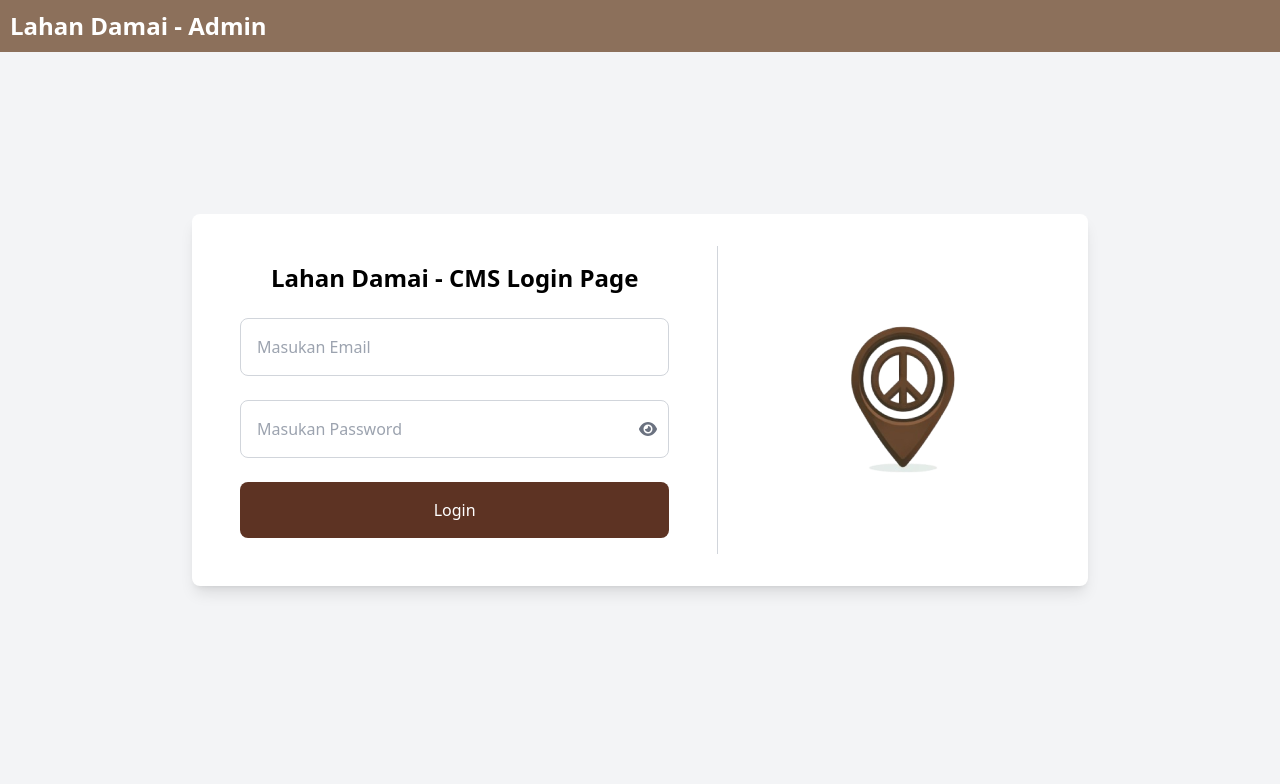
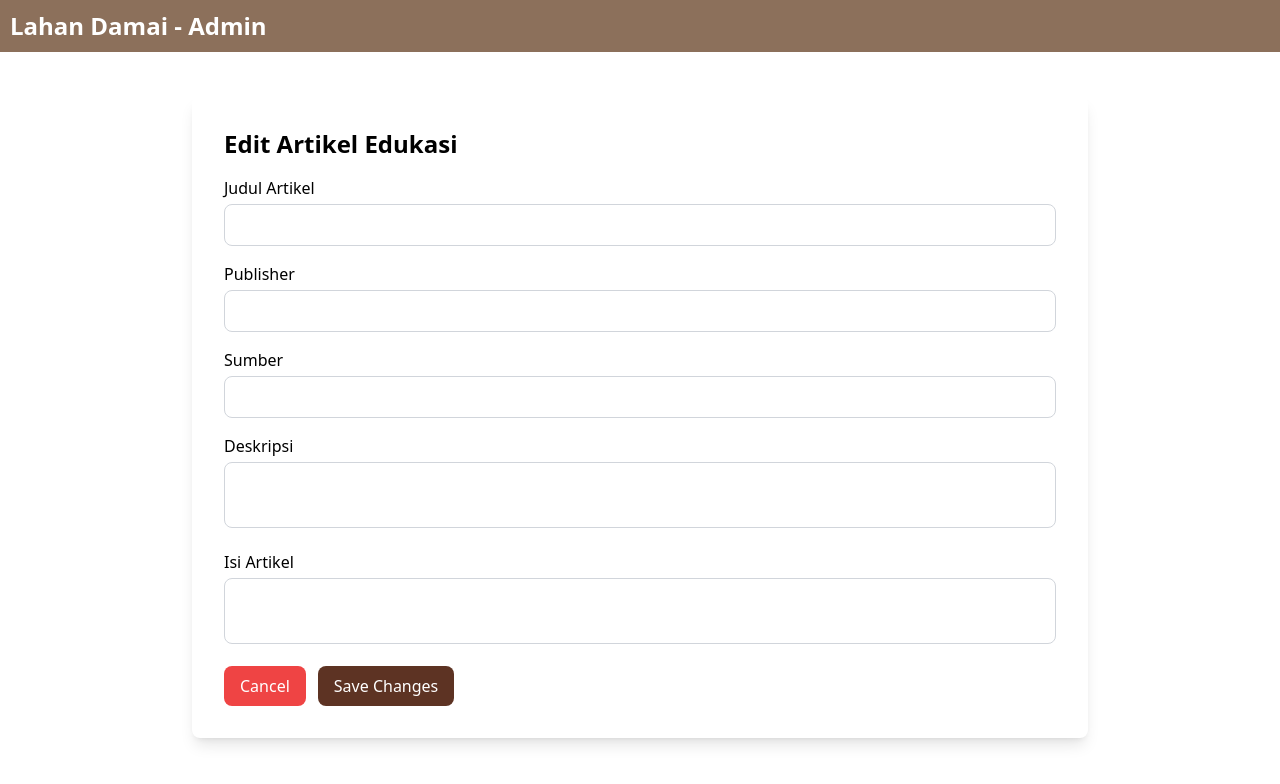
Before and after one commit to Lahan-Damai/CMS-Frontend, a React (Vite) app: page /edit-edukasi/1 in a window 1280 px wide. Before the commit this address led to /login. Shown: the top 784 px of the page. Built offline with nearby package versions, Linux system fonts and the light colour scheme; no server answers.

Commit message:
bisa edit artikel

```diff
--- a/src/App.jsx
+++ b/src/App.jsx
@@ -10,6 +10,7 @@ import LoginForm from "./components/LoginForm";
 import Dashboard from "./components/Dashboard";
 import ArtikelEdukasi from "./components/edukasi/ArtikelEdukasi";
 import TambahArtikel from "./components/edukasi/TambahArtikel";
+import EditArtikel from "./components/edukasi/UpdateArtikel";
 import LaporanSengketa from "./components/LaporanSengketa";
 import ProfilPengguna from "./components/ProfilPengguna";
 import AhliTanah from "./components/AhliTanah";
@@ -31,7 +32,7 @@ function App() {
           <Route path="*" element={<Navigate to="/login" replace />} />
           <Route path="/artikel-edukasi" element={<ArtikelEdukasi />} />
           <Route path="/tambah-edukasi" element={<TambahArtikel />} />
-
+          <Route path="/edit-edukasi/:id" element={<EditArtikel />} />
           <Route path="/laporan-sengketa" element={<LaporanSengketa />} />
           <Route path="/daftar-profil" element={<ProfilPengguna />} />
           <Route path="/daftar-ahli-tanah" element={<AhliTanah />} />
--- a/src/components/edukasi/ArtikelEdukasi.jsx
+++ b/src/components/edukasi/ArtikelEdukasi.jsx
@@ -25,8 +25,7 @@ const ArtikelEdukasi = () => {
   };
 
   const handleEdit = (id) => {
-    console.log("Edit article with ID:", id);
-    // Add your edit logic here
+    navigate(`/edit-edukasi/${id}`);
   };
 
   const handleTambahEdukasi = () => {
--- a/src/components/edukasi/UpdateArtikel.jsx
+++ b/src/components/edukasi/UpdateArtikel.jsx
@@ -0,0 +1,148 @@
+import React, { useState, useEffect } from "react";
+import { useNavigate, useParams } from "react-router-dom";
+import {
+  getArtikelEdukasiById,
+  updateArtikelEdukasi,
+} from "../../services/api";
+
+const EditArtikel = () => {
+  const navigate = useNavigate();
+  const { id } = useParams();
+  const [formData, setFormData] = useState({
+    judul: "",
+    deskripsi: "",
+    isi: "",
+    publisher: "",
+    sumber: "",
+  });
+
+  useEffect(() => {
+    const fetchData = async () => {
+      try {
+        const response = await getArtikelEdukasiById(id);
+        setFormData(response.data);
+      } catch (error) {
+        console.error("Error fetching artikel edukasi:", error);
+      }
+    };
+    fetchData();
+  }, [id]);
+
+  const handleChange = (e) => {
+    const { name, value } = e.target;
+    setFormData((prevData) => ({
+      ...prevData,
+      [name]: value,
+    }));
+
+    if (e.target.type === "textarea") {
+      e.target.style.height = "auto";
+      e.target.style.height = e.target.scrollHeight + "px";
+    }
+  };
+
+  const handleSubmit = async (e) => {
+    e.preventDefault();
+    try {
+      const { id, tanggal_upload, ...updateData } = formData;
+
+      await updateArtikelEdukasi(id, updateData);
+      navigate("/artikel-edukasi");
+    } catch (error) {
+      console.error("Error updating artikel edukasi:", error);
+    }
+  };
+
+  const handleCancel = () => {
+    navigate("/artikel-edukasi");
+  };
+
+  return (
+    <div className="container mx-auto p-4 mt-20 flex justify-center">
+      <div className="bg-white p-8 rounded-lg shadow-lg max-w-4xl w-full">
+        <h1 className="text-2xl font-semibold mb-4">Edit Artikel Edukasi</h1>
+        <form onSubmit={handleSubmit} className="space-y-4">
+          <div>
+            <label htmlFor="judul" className="block mb-1">
+              Judul Artikel
+            </label>
+            <input
+              type="text"
+              id="judul"
+              name="judul"
+              value={formData.judul}
+              onChange={handleChange}
+              className="w-full border border-gray-300 rounded-lg px-4 py-2"
+            />
+          </div>
+          <div>
+            <label htmlFor="publisher" className="block mb-1">
+              Publisher
+            </label>
+            <input
+              type="text"
+              id="publisher"
+              name="publisher"
+              value={formData.publisher}
+              onChange={handleChange}
+              className="w-full border border-gray-300 rounded-lg px-4 py-2"
+            />
+          </div>
+          <div>
+            <label htmlFor="sumber" className="block mb-1">
+              Sumber
+            </label>
+            <input
+              type="text"
+              id="sumber"
+              name="sumber"
+              value={formData.sumber}
+              onChange={handleChange}
+              className="w-full border border-gray-300 rounded-lg px-4 py-2"
+            />
+          </div>
+          <div>
+            <label htmlFor="deskripsi" className="block mb-1">
+              Deskripsi
+            </label>
+            <textarea
+              id="deskripsi"
+              name="deskripsi"
+              value={formData.deskripsi}
+              onChange={handleChange}
+              className="w-full border border-gray-300 rounded-lg px-4 py-2 resize-none overflow-hidden"
+            />
+          </div>
+          <div>
+            <label htmlFor="isi" className="block mb-1">
+              Isi Artikel
+            </label>
+            <textarea
+              id="isi"
+              name="isi"
+              value={formData.isi}
+              onChange={handleChange}
+              className="w-full border border-gray-300 rounded-lg px-4 py-2 resize-none overflow-hidden"
+            />
+          </div>
+
+          <button
+            className="bg-red-500 hover:bg-red-600 text-white px-4 py-2 rounded-lg"
+            onClick={handleCancel}
+            style={{ marginRight: "12px" }}
+          >
+            Cancel
+          </button>
+          <button
+            type="submit"
+            className="bg-[#5D3323] text-white rounded-lg py-2 px-4 hover:bg-[#4a271e]"
+          >
+            Save Changes
+          </button>
+        </form>
+      </div>
+    </div>
+  );
+};
+
+export default EditArtikel;
--- a/src/services/api.js
+++ b/src/services/api.js
@@ -100,6 +100,26 @@ export const getArtikelEdukasi = async () => {
   }
 };
 
+export const getArtikelEdukasiById = async (id) => {
+  try {
+    const response = await api.get(`/api/edukasi/${id}/get`);
+    return response;
+  } catch (error) {
+    if (error.response) {
+      console.error(
+        "Server responded with error status:",
+        error.response.status
+      );
+      console.error("Error message from server:", error.response.data);
+    } else if (error.request) {
+      console.error("No response received from server:", error.request);
+    } else {
+      console.error("Error during request setup:", error.message);
+    }
+    throw error;
+  }
+};
+
 export const createArtikelEdukasi = async (data) => {
   try {
     const token = localStorage.getItem("token");
@@ -126,6 +146,26 @@ export const createArtikelEdukasi = async (data) => {
 export const deleteArtikelEdukasi = async (id) => {
   try {
     const response = await api.delete(`/api/edukasi/delete/${id}`);
+    return response;
+  } catch (error) {
+    if (error.response) {
+      console.error(
+        "Server responded with error status:",
+        error.response.status
+      );
+      console.error("Error message from server:", error.response.data);
+    } else if (error.request) {
+      console.error("No response received from server:", error.request);
+    } else {
+      console.error("Error during request setup:", error.message);
+    }
+    throw error;
+  }
+};
+
+export const updateArtikelEdukasi = async (id, data) => {
+  try {
+    const response = await api.put(`/api/edukasi/update/${id}`, data);
     return response;
   } catch (error) {
     if (error.response) {
```
